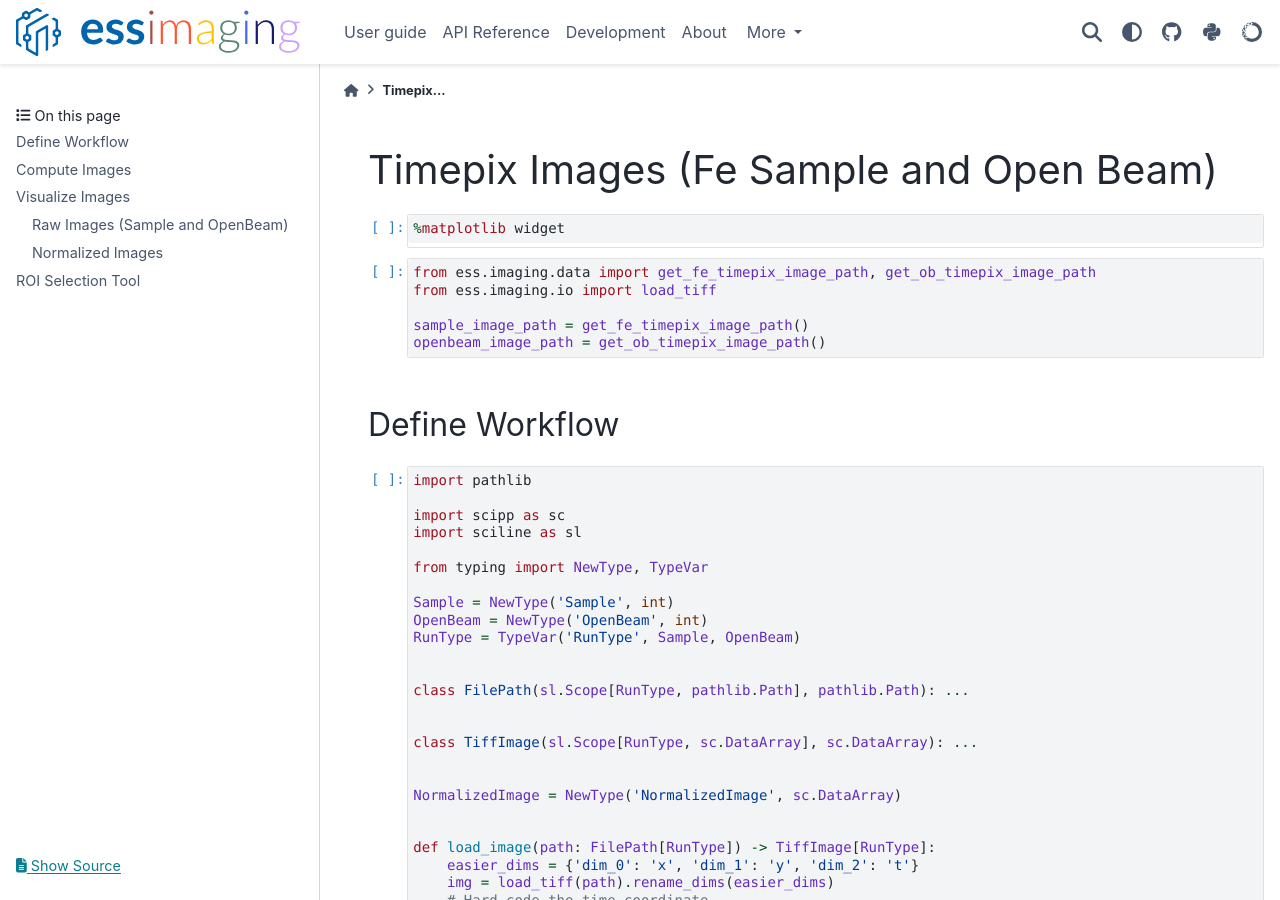
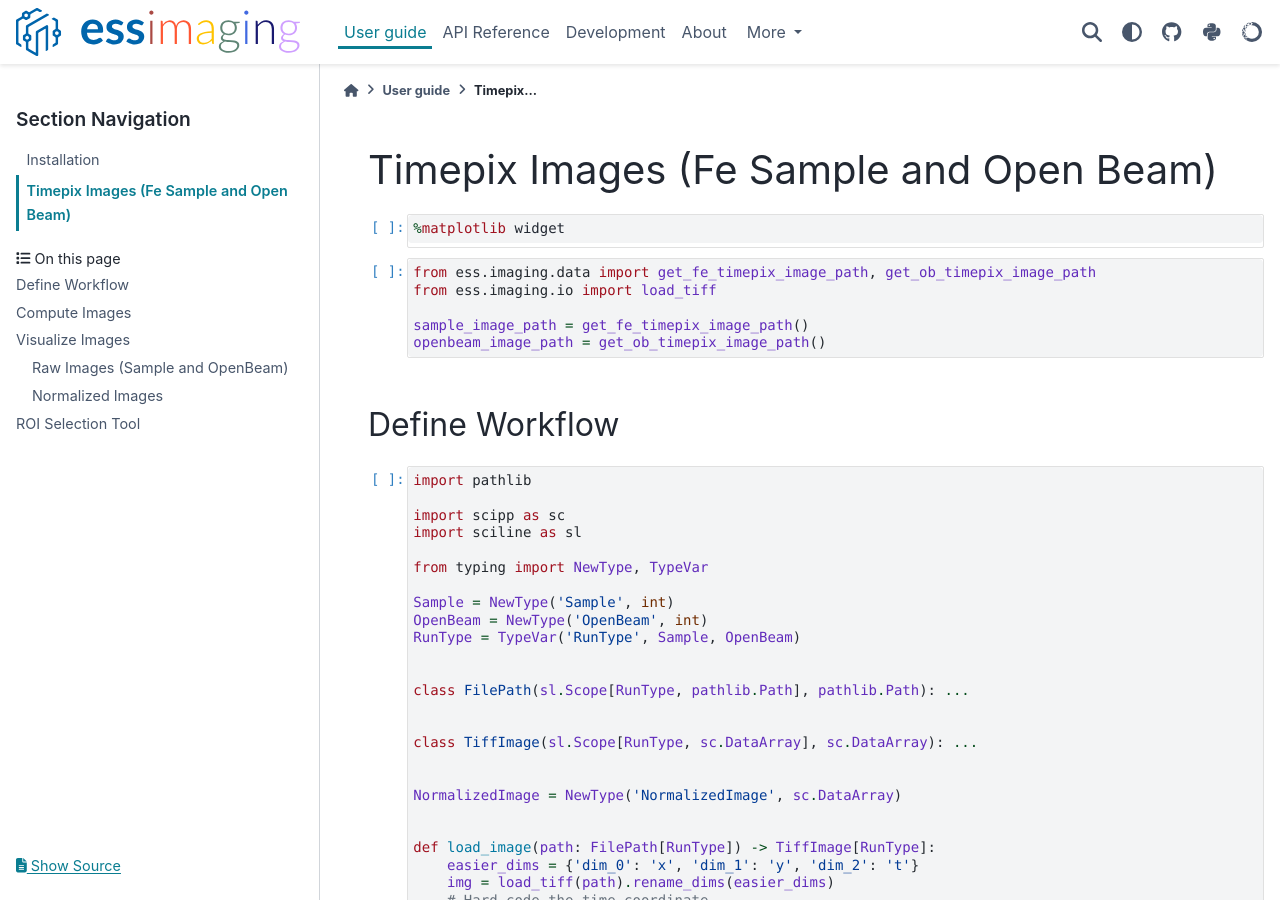
Before and after one commit to scipp/essimaging, a Sphinx documentation site: the page built from docs/user-guide/timepix_images.ipynb, in a window 1280 px wide and 900 px high. Built offline with Sphinx 7.4.7 and the PyData theme 0.15.4, drawn with Linux system fonts in a browser that asks for light colours; pages that are not in the unit, such as notebooks, are missing from menus; the version number could not be read and is left out; some of the changed text lies outside the part shown.

Commit message:
Update docs/user-guide/index.md
Co-authored-by: Neil Vaytet <39047984+nvaytet@users.noreply.github.com>

````diff
--- a/docs/user-guide/index.md
+++ b/docs/user-guide/index.md
@@ -7,5 +7,5 @@ maxdepth: 1
 ---
 installation
 histogram_mode_detectors
-timepixe_images.ipynb
+timepix_images
 ```
````
